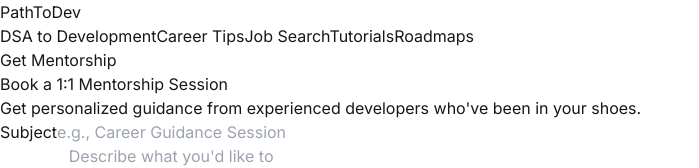
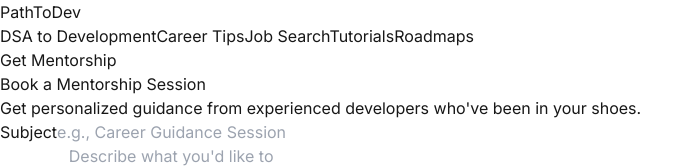
Before and after one commit to Mo-Shakib/PathToDev, a Next.js app: page /get-mentorship in a window 1280 px wide. Shown: the top 168 px of the page, without its empty margins (0-699 px from the left). Built offline with nearby package versions, Linux system fonts and the light colour scheme.

Commit message:
fix: update mentorship session title for clarity

```diff
--- a/src/app/get-mentorship/page.tsx
+++ b/src/app/get-mentorship/page.tsx
@@ -16,7 +16,7 @@
     <div className="max-w-screen-xl mx-auto px-4 sm:px-6 py-6 sm:py-8 md:py-12">
       <section className="text-center mb-8 md:mb-12">
         <h1 className="text-3xl md:text-5xl font-bold mb-4 md:mb-6 text-blue-900 dark:text-blue-100">
-          Book a 1:1 Mentorship Session
+          Book a Mentorship Session
         </h1>
         <p className="text-base md:text-lg text-blue-700 dark:text-blue-200 mb-6 md:mb-8 max-w-2xl mx-auto">
           Get personalized guidance from experienced developers who&apos;ve been in your shoes.
```
